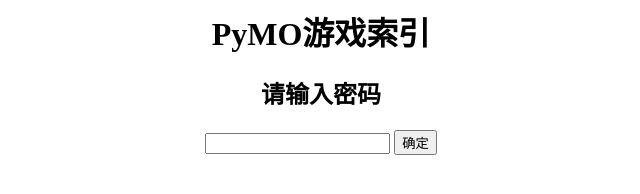
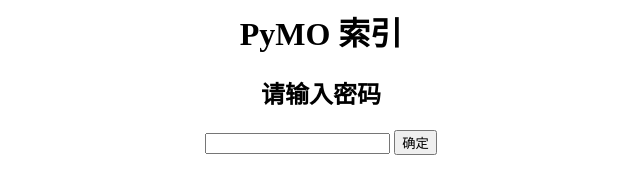
Before and after one commit to PyMO-Ecosphere/PyMO-Index, a plain HTML site: page index.html in a window 1280 px wide. Shown: the whole page, without its empty margins (319-959 px from the left). Drawn offline with nearby package versions, Linux system fonts and the light colour scheme.

Commit message:
Update Index.html

```diff
--- a/index.html
+++ b/index.html
@@ -2,7 +2,7 @@
 
 <head>
     <meta charset="utf-8">
-    <title>PyMO 游戏索引</title>
+    <title>PyMO 索引</title>
 
     <script src="https://cdn.staticfile.net/jquery/1.10.2/jquery.min.js"></script>
 
@@ -22,7 +22,7 @@
 </head>
 
 <body>
-    <h1 align="center">PyMO游戏索引</h1>
+    <h1 align="center">PyMO 索引</h1>
 
     <div id="sources" align="center" hidden="true">
         <h2>选择一个源</h2>
```
